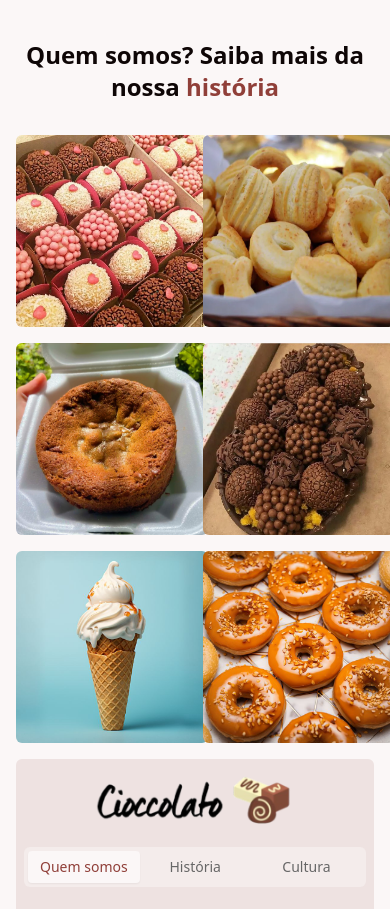
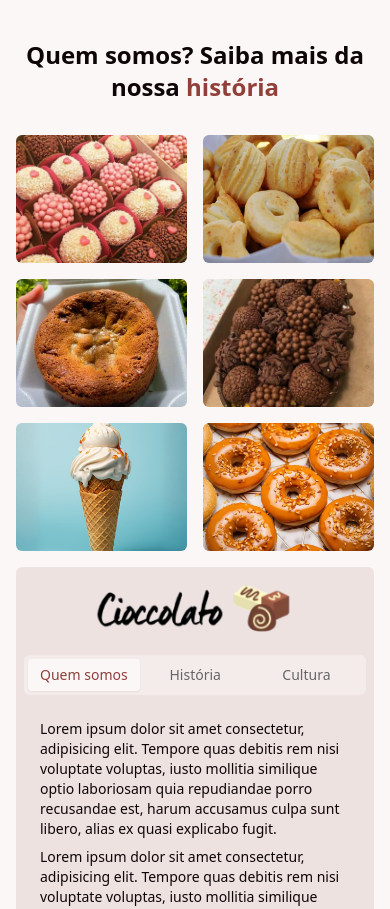
Before and after one commit to patricklimax/react-store-cioccolato, a Next.js app: page / in a window 390 px wide. Shown: the part 1180-2089 px from the top of the page. Built offline with nearby package versions, Linux system fonts and the light colour scheme.

Commit message:
style: update style

```diff
--- a/src/app/(site)/components/about/index.tsx
+++ b/src/app/(site)/components/about/index.tsx
@@ -20,13 +20,13 @@ const AboutEnterprise = () => {
 			</h1>
 
 			<div className='flex flex-col gap-4 md:flex-row'>
-				<div className='grid grid-cols-2 md:grid-cols-3 gap-4 flex-1'>
+				<div className='grid grid-cols-2 items-center justify-center md:grid-cols-3 gap-4 flex-1'>
 					{productCategoryCard
 						.filter(item => item.isCard === true)
 						.map(item => (
 							<div
 								key={item.id}
-								className='rounded-md relative h-48 w-48'>
+								className='rounded-md relative h-32 md:h-40 lg:h-48 w-full'>
 								<Image
 									src={item.imageUrl}
 									alt={item.name}
```
